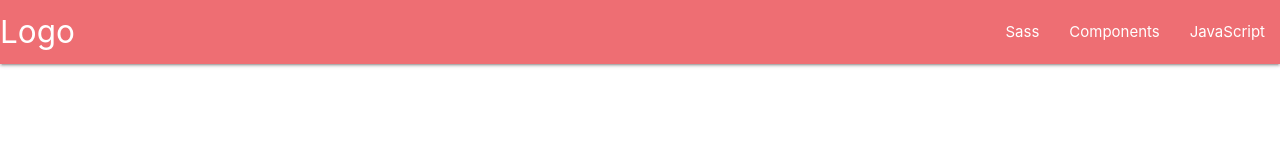
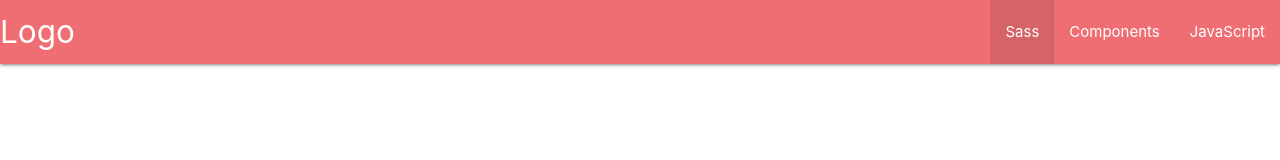
Before and after one commit to alhajiry/cssframework-web, a plain HTML site: page pages/materialize.html in a window 1280 px wide. Drawn offline with nearby package versions, Linux system fonts and the light colour scheme; files whose address does not match are found by name.

Commit message:
first commit

```diff
--- a/pages/materialize.html
+++ b/pages/materialize.html
@@ -18,12 +18,17 @@
       <div class="nav-wrapper">
         <a href="#" class="brand-logo">Logo</a>
         <ul id="nav-mobile" class="right hide-on-med-and-down">
-          <li><a href="sass.html">Sass</a></li>
+          <li class ="active"><a href="sass.html">Sass</a></li>
           <li><a href="badges.html">Components</a></li>
           <li><a href="collapsible.html">JavaScript</a></li>
         </ul>
       </div>
     </nav>
+
+    <div class="container">
+    </div>
+
+
     <!--JavaScript at end of body for optimized loading-->
     <script
       type="text/javascript"
```
